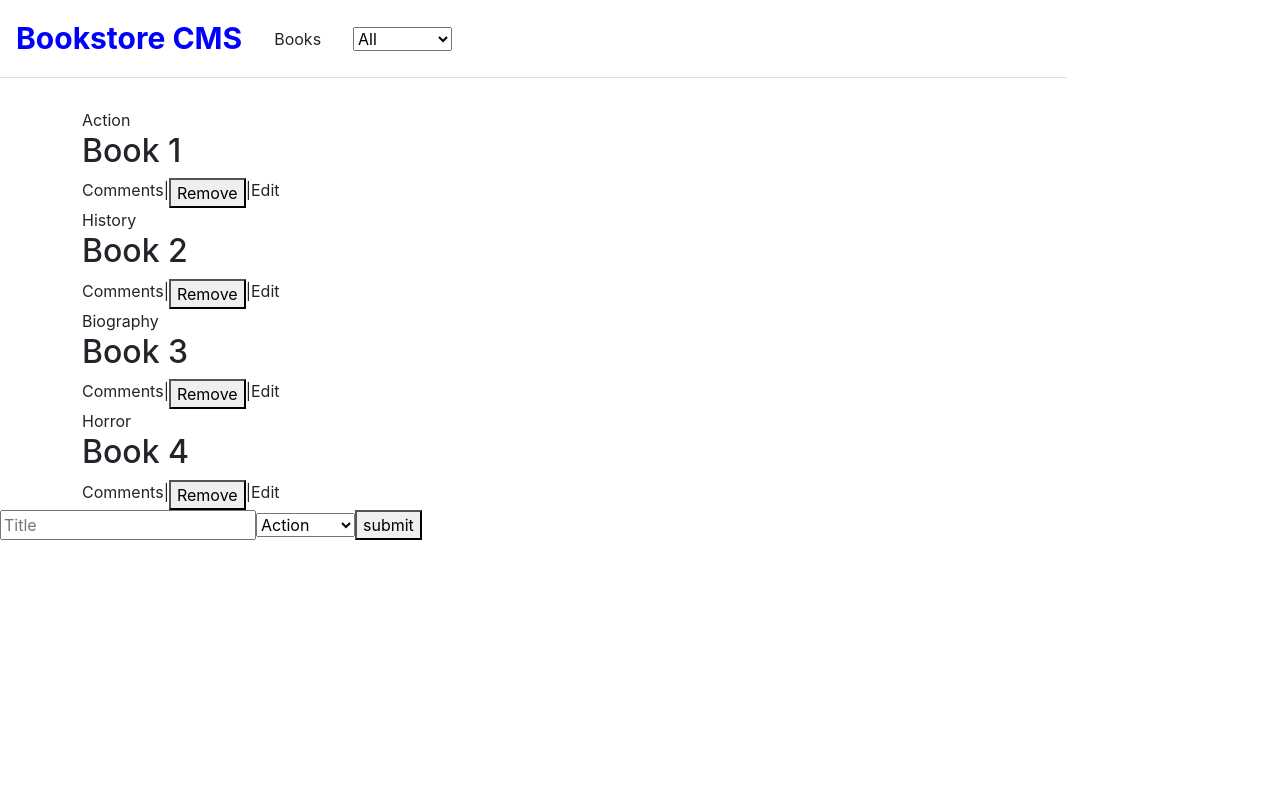
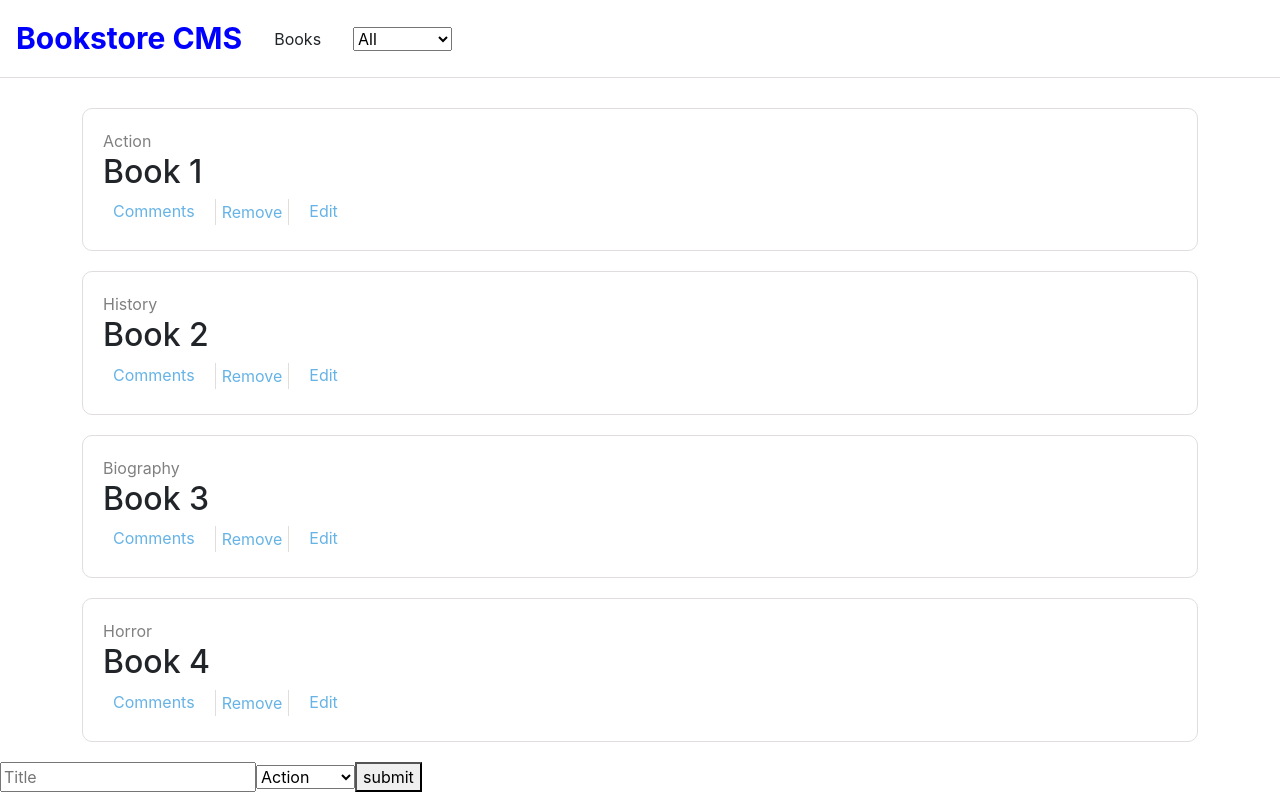
Before and after one commit to arikarim/Book-Store, a React (Create React App) app: page / in a window 1280 px wide. Built offline with nearby package versions, Linux system fonts and the light colour scheme.

Commit message:
Add style to books

```diff
--- a/src/App.css
+++ b/src/App.css
@@ -4,8 +4,35 @@
   font-weight: bolder;
 }
 
-.book {
+.book-card {
+  margin: 20px 0;
+  border: 1px solid rgb(226, 221, 221);
+  padding: 20px;
+  border-radius: 10px;
+}
 
+.book-card span {
+  color: gray;
+  font-weight: 400;
+}
+
+.card-book {
+  margin: 5px 0;
+}
+
+.card-book span {
+  margin: 0 10px;
+  color: rgb(102, 179, 230);
+}
+
+.card-book button {
+  margin: 0 10px;
+  color: rgb(102, 179, 230);
+  border: none;
+  border-right: 1px solid rgb(226, 221, 221);
+  border-left: 1px solid rgb(226, 221, 221);
+
+  background-color: white;
 }
 
 .navbarr {
--- a/src/components/Book.js
+++ b/src/components/Book.js
@@ -7,9 +7,7 @@ const Book = ({ book, handleRemove }) => (
     <h2>{book.title}</h2>
     <div className="card-book d-flex">
       <span>Comments</span>
-      |
       <button onClick={() => handleRemove(book)} type="button">Remove</button>
-      |
       <span>Edit</span>
     </div>
   </div>
--- a/src/containers/BookList.js
+++ b/src/containers/BookList.js
@@ -9,7 +9,7 @@ const BookList = ({
   books, removeBook, filter, changeFilter,
 }) => (
   <div>
-    <div className="navbarr col-md-10 d-flex align-content-center">
+    <div className="navbarr d-flex align-content-center">
       <span className="logo mx-3 py-3">Bookstore CMS</span>
       <span className="book mx-3 my-auto">Books</span>
       <div className="mx-3 my-auto">
```
